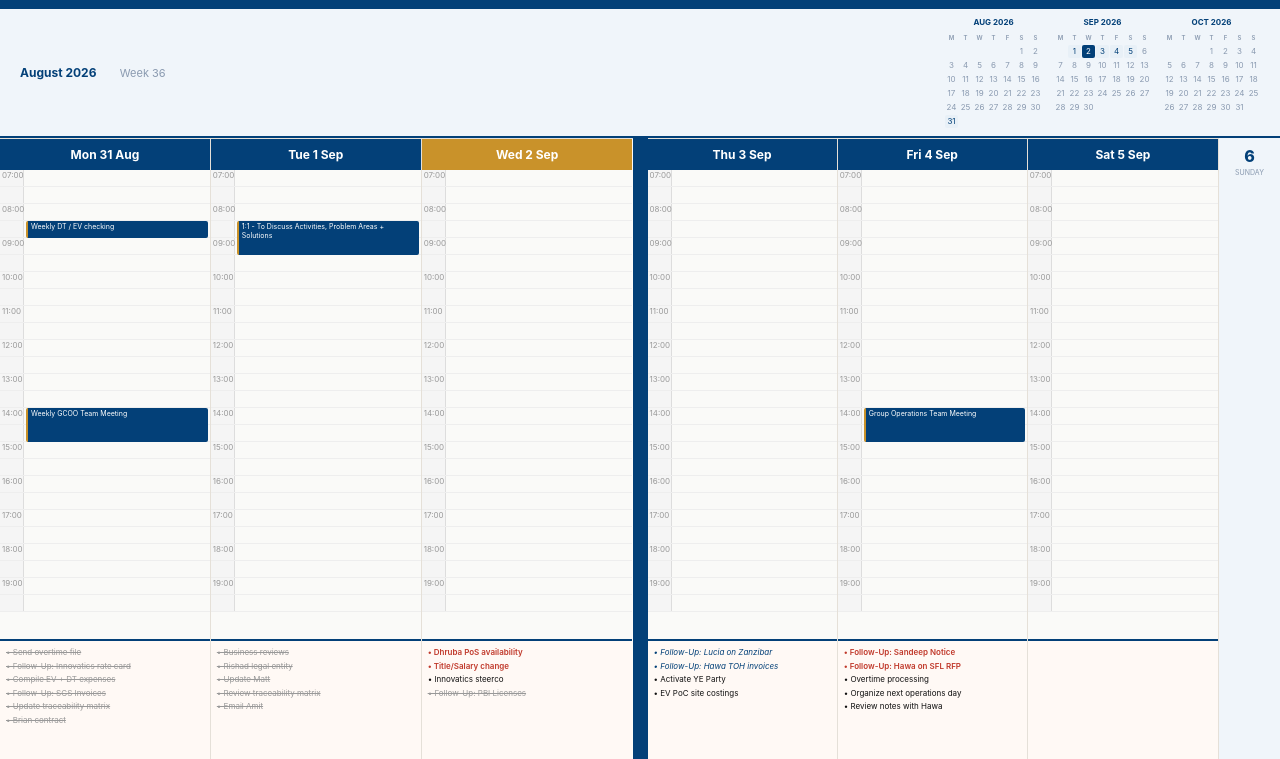
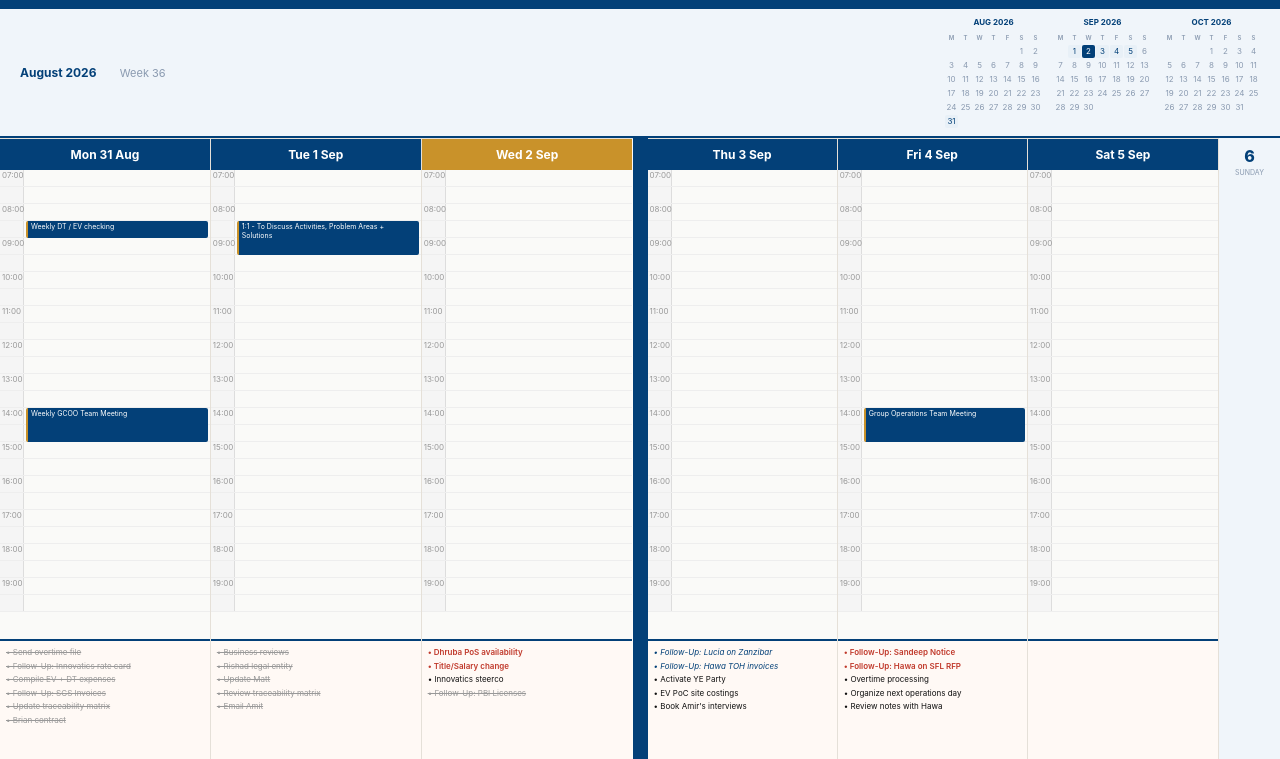
Before and after one commit to StevenMillioni/mykarimjee-diary, a plain HTML site: page index.html in a window 1280 px wide. Shown: the part 41-800 px from the top of the page. Drawn offline with Linux system fonts and the light colour scheme.

Commit message:
Add task: Book Amir's interviews - 3 September

```diff
--- a/index.html
+++ b/index.html
@@ -304,6 +304,8 @@ const TASKS=[
   {id:"t171",title:"Follow-Up: Hawa TOH invoices",date:"2026-09-03",type:"task",taskType:"followup",done:false}
 ,
   {id:"t172",title:"EV PoC site costings",date:"2026-09-03",type:"task",taskType:"mine",done:false}
+,
+  {id:"t173",title:"Book Amir's interviews",date:"2026-09-03",type:"task",taskType:"mine",done:false}
 ];
 const CAL=[
   {"title":"Weekly GCOO Team Meeting","date":"2026-06-15","startTime":"14:00","endTime":"15:00","type":"meeting","location":"Sokoine Drive Boardroom"},
```
